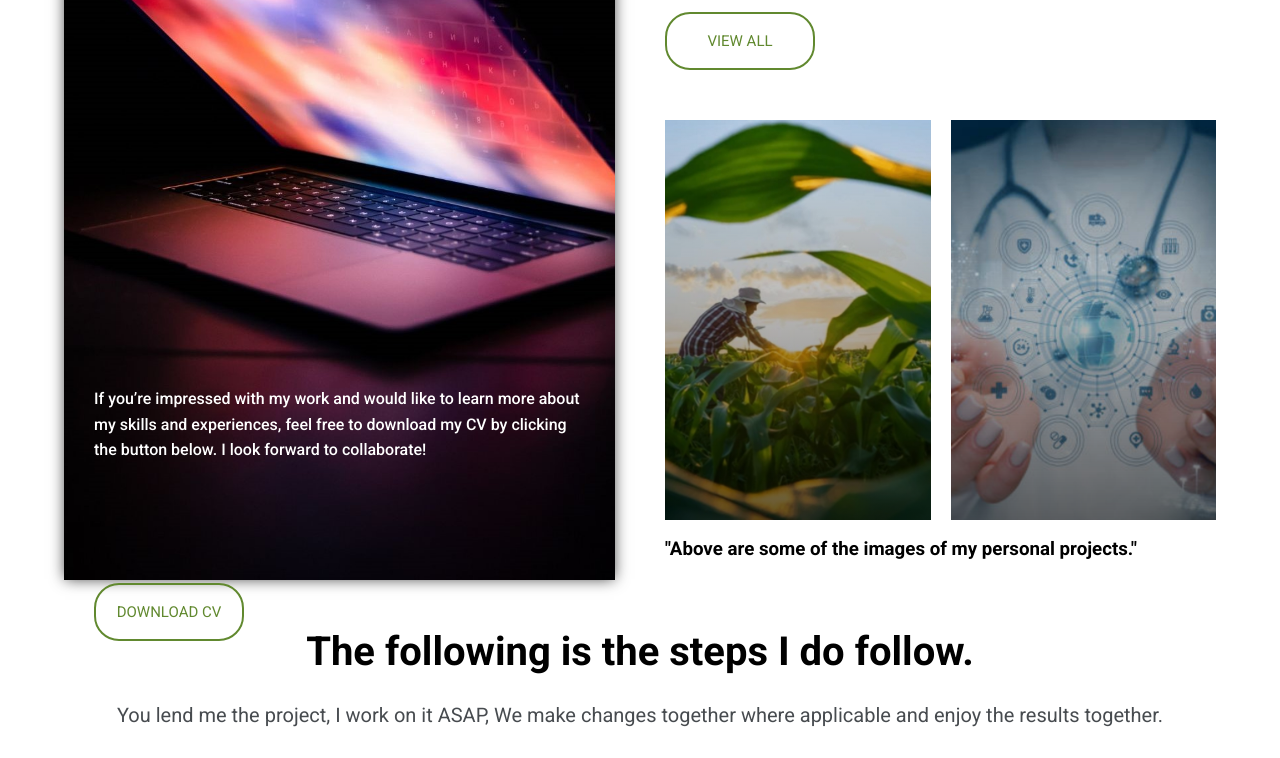
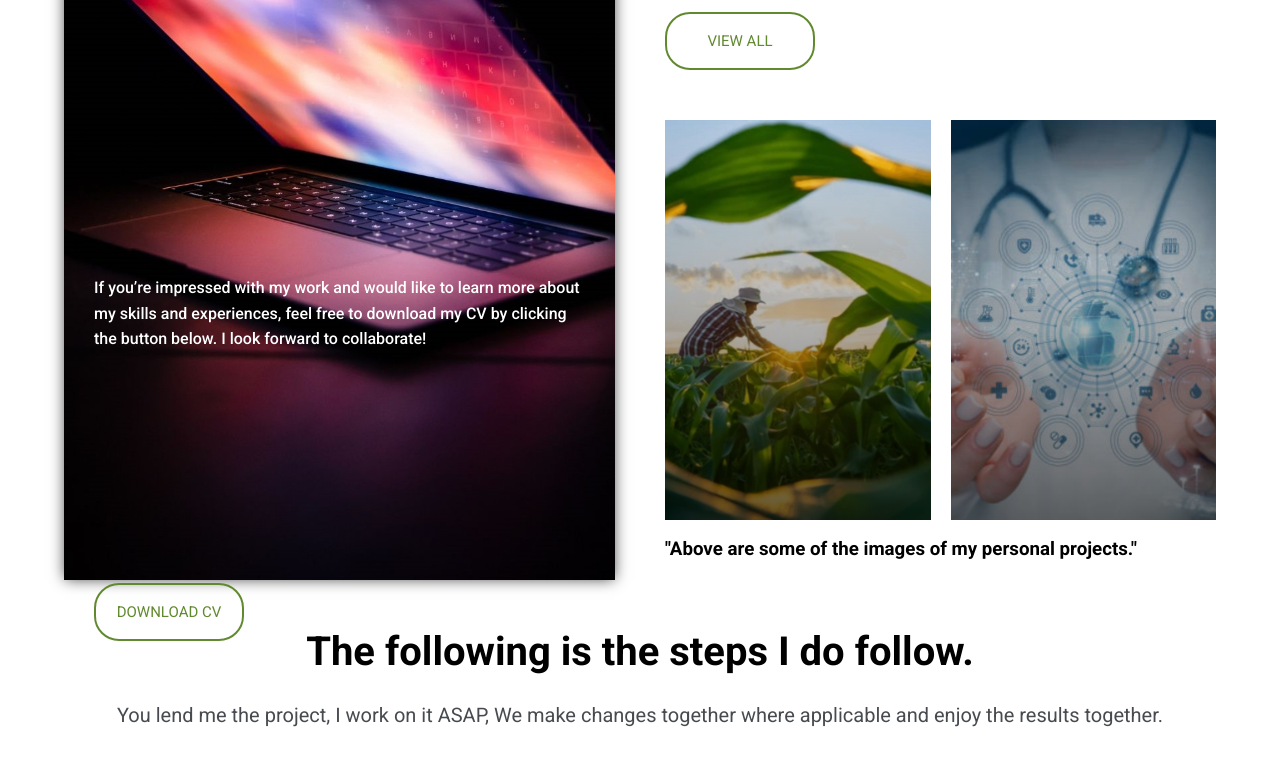
Before and after one commit to Ryckoh/My.Official.Website, a plain HTML site: page index.html in a window 1280 px wide. Shown: the part 1326-2084 px from the top of the page. Drawn offline with Linux system fonts and the light colour scheme.

Commit message:
Update main.css

```diff
--- a/main.css
+++ b/main.css
@@ -246,7 +246,7 @@ blockquote span{
 .sec-one-left div p{
     font-weight: 500;
     opacity: 1.0;
-    height: 15%
+    height: 25%
 }
 .sec-one-right p{
     opacity: 0.9;
```
